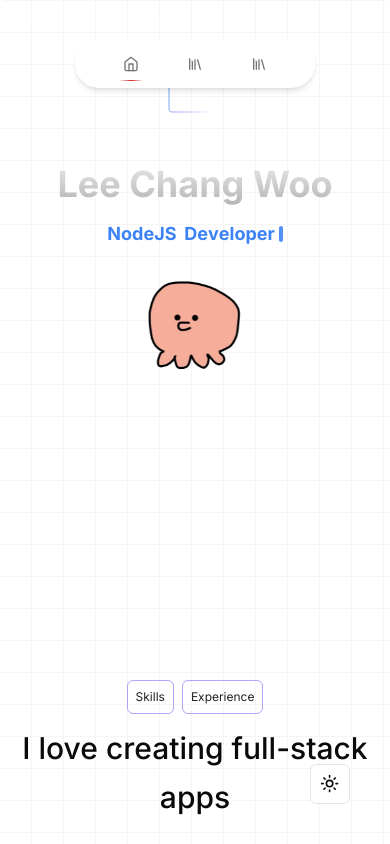
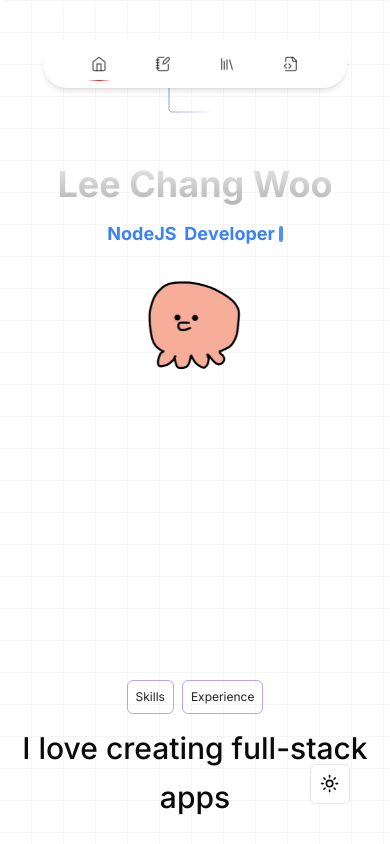
Before and after one commit to woo3145/nextjs14-blog-starter, a Next.js app: page /landing in a window 390 px wide. Shown: the top 844 px of the page. Built offline with nearby package versions, Linux system fonts and the light colour scheme.

Commit message:
floating nav 통일

```diff
--- a/src/app/(blog)/layout.tsx
+++ b/src/app/(blog)/layout.tsx
@@ -1,30 +1,3 @@
-import { HomeIcon, LibraryIcon } from 'lucide-react';
-import Header from './_components/header';
-import { FloatingNav } from '@/components/ui/floating-navbar';
-
-const navItems = [
-  {
-    name: 'Landing',
-    link: '/landing',
-    icon: <HomeIcon className="h-4 w-4 text-neutral-500 dark:text-white" />,
-  },
-  {
-    name: 'Blog',
-    link: '/',
-    icon: <LibraryIcon className="h-4 w-4 text-neutral-500 dark:text-white" />,
-  },
-  {
-    name: 'Posts',
-    link: '/posts',
-    icon: <LibraryIcon className="h-4 w-4 text-neutral-500 dark:text-white" />,
-  },
-  {
-    name: 'Docs',
-    link: '/docs',
-    icon: <LibraryIcon className="h-4 w-4 text-neutral-500 dark:text-white" />,
-  },
-];
-
 export default function BlogLayout({
   children,
 }: Readonly<{
@@ -32,7 +5,6 @@ export default function BlogLayout({
 }>) {
   return (
     <div className="h-auto min-h-screen w-full rounded-md bg-background bg-grid-black/[0.04] dark:bg-grid-white/[0.04]">
-      <FloatingNav navItems={navItems} />
       <div className="pt-40">{children}</div>
     </div>
   );
--- a/src/app/(landing)/layout.tsx
+++ b/src/app/(landing)/layout.tsx
@@ -1,33 +1,7 @@
-import { FloatingNav } from '@/components/ui/floating-navbar';
-import { HomeIcon, LibraryIcon } from 'lucide-react';
-
-const navItems = [
-  {
-    name: 'Landing',
-    link: '/landing',
-    icon: <HomeIcon className="h-4 w-4 text-neutral-500 dark:text-white" />,
-  },
-  {
-    name: 'Blog',
-    link: '/',
-    icon: <LibraryIcon className="h-4 w-4 text-neutral-500 dark:text-white" />,
-  },
-  {
-    name: 'Docs',
-    link: '/docs',
-    icon: <LibraryIcon className="h-4 w-4 text-neutral-500 dark:text-white" />,
-  },
-];
-
 export default function LandingLayout({
   children,
 }: Readonly<{
   children: React.ReactNode;
 }>) {
-  return (
-    <div className="h-auto w-full rounded-md bg-background bg-grid-black/[0.04] dark:bg-grid-white/[0.04]">
-      <FloatingNav navItems={navItems} />
-      {children}
-    </div>
-  );
+  return <div>{children}</div>;
 }
--- a/src/app/docs/[[...slug]]/page.tsx
+++ b/src/app/docs/[[...slug]]/page.tsx
@@ -9,7 +9,7 @@ interface DocPageProps {
 export default async function DocPage({ params }: DocPageProps) {
   return (
     <main className="relative py-6 lg:gap-10 lg:py-8 ">
-      <div className="mx-auto w-full min-w-0 bg-red-100">
+      <div className="mx-auto w-full min-w-0">
         <div className="mb-4 flex items-center space-x-1 text-sm text-muted-foreground">
           <div className="overflow-hidden text-ellipsis whitespace-nowrap">
             Docs
--- a/src/app/docs/docs.ts
+++ b/src/app/docs/docs.ts
@@ -40,19 +40,19 @@ export const docsConfig: DocsConfig = {
           items: [],
         },
         {
-          title: 'Nest-test(mongoose)',
+          title: 'Nest-testing(mongoose)',
           href: '/docs/nest-test-mongoose',
           items: [],
         },
         {
-          title: 'Nest-test(typeorm)',
+          title: 'Nest-testing(typeorm)',
           href: '/docs/nest-test-typeorm',
           items: [],
         },
       ],
     },
     {
-      title: 'Components',
+      title: '재사용 컴포넌트',
       items: [
         {
           title: 'card',
@@ -61,5 +61,15 @@ export const docsConfig: DocsConfig = {
         },
       ],
     },
+    {
+      title: '배포',
+      items: [
+        {
+          title: 'docker',
+          href: '/docs/deploy',
+          items: [],
+        },
+      ],
+    },
   ],
 };
--- a/src/app/docs/layout.tsx
+++ b/src/app/docs/layout.tsx
@@ -1,36 +1,15 @@
 import { ScrollArea } from '@/components/ui/scroll-area';
 import { DocsSidebarNav } from './_components/sidebar-nav';
 import { docsConfig } from './docs';
-import { FloatingNav } from '@/components/ui/floating-navbar';
-import { HomeIcon, LibraryIcon } from 'lucide-react';
 
 interface DocsLayoutProps {
   children: React.ReactNode;
 }
-const navItems = [
-  {
-    name: 'Landing',
-    link: '/landing',
-    icon: <HomeIcon className="h-4 w-4 text-neutral-500 dark:text-white" />,
-  },
-  {
-    name: 'Blog',
-    link: '/',
-    icon: <LibraryIcon className="h-4 w-4 text-neutral-500 dark:text-white" />,
-  },
-  {
-    name: 'Docs',
-    link: '/docs',
-    icon: <LibraryIcon className="h-4 w-4 text-neutral-500 dark:text-white" />,
-  },
-];
 
 export default function DocsLayout({ children }: DocsLayoutProps) {
   return (
-    <div className="h-auto w-full rounded-md bg-background bg-grid-black/[0.04] dark:bg-grid-white/[0.04]">
-      <FloatingNav navItems={navItems} />
     <div className="container pt-40 flex-1 items-start md:grid md:grid-cols-[220px_minmax(0,1fr)] md:gap-6 lg:grid-cols-[240px_minmax(0,1fr)] lg:gap-10">
-        <aside className="fixed top-14 z-30 -ml-2 hidden h-[calc(100vh-3.5rem)] w-full shrink-0 md:sticky md:block">
+      <aside className="fixed top-14 z-30 -ml-2 hidden h-[calc(100vh-214px)] w-full shrink-0 md:sticky md:block">
         <ScrollArea className="h-full py-6 pr-6 lg:py-8">
           <DocsSidebarNav items={docsConfig.sidebarNav} />
         </ScrollArea>
@@ -38,6 +17,5 @@ export default function DocsLayout({ children }: DocsLayoutProps) {
 
       <div>{children}</div>
     </div>
-    </div>
   );
 }
--- a/src/app/layout.tsx
+++ b/src/app/layout.tsx
@@ -4,6 +4,13 @@ import './styles/globals.css';
 import { ThemeProvider } from '@/components/providers/theme-provider';
 import { DarkModeToggle } from '@/components/darkmode-toggle';
 import { siteMetadata } from '@/data/siteMetadata';
+import {
+  FileCode2Icon,
+  HomeIcon,
+  LibraryIcon,
+  NotebookPenIcon,
+} from 'lucide-react';
+import { FloatingNav } from '@/components/ui/floating-navbar';
 
 const inter = Inter({ subsets: ['latin'] });
 
@@ -52,6 +59,29 @@ export const viewport = {
   ],
 };
 
+const navItems = [
+  {
+    name: 'Landing',
+    link: '/landing',
+    icon: <HomeIcon className="h-4 w-4 text-foreground/60" />,
+  },
+  {
+    name: 'Blog',
+    link: '/',
+    icon: <NotebookPenIcon className="h-4 w-4 text-foreground/60" />,
+  },
+  {
+    name: 'Posts',
+    link: '/posts',
+    icon: <LibraryIcon className="h-4 w-4 text-foreground/60" />,
+  },
+  {
+    name: 'Docs',
+    link: '/docs',
+    icon: <FileCode2Icon className="h-4 w-4 text-foreground/60" />,
+  },
+];
+
 export default function RootLayout({
   children,
 }: Readonly<{
@@ -66,7 +96,11 @@ export default function RootLayout({
           enableSystem
           disableTransitionOnChange
         >
-          <div>{children}</div>
+          <FloatingNav navItems={navItems} />
+
+          <div className="h-auto min-h-screen w-full rounded-md bg-background bg-grid-black/[0.04] dark:bg-grid-white/[0.04]">
+            {children}
+          </div>
           <DarkModeToggle />
         </ThemeProvider>
       </body>
```
Lines whose indentation alone changed are shown as unchanged.
